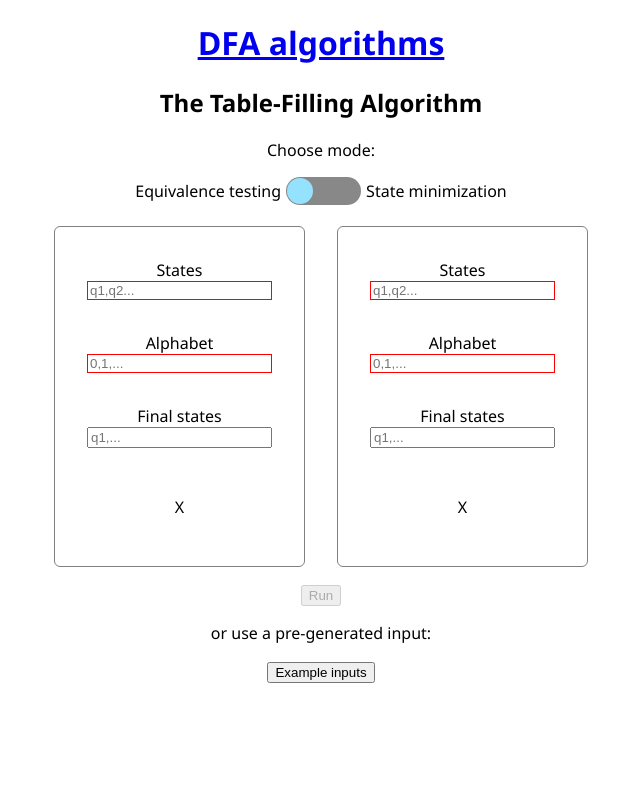
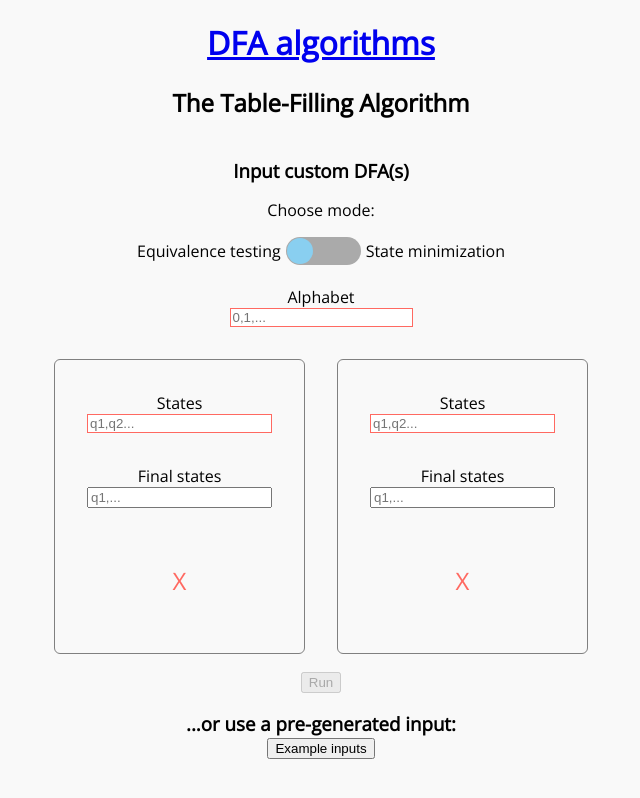
Before and after one commit to StenAL/dfa-algorithms, a React (Create React App) app: page /algorithm/table-filling/input in a window 1280 px wide. Shown: the whole page, without its empty margins (319-959 px from the left). Built offline with nearby package versions, Linux system fonts and the light colour scheme.

Commit message:
More styling for user input

```diff
--- a/src/components/TableFillingAlgorithmVisualization.tsx
+++ b/src/components/TableFillingAlgorithmVisualization.tsx
@@ -10,7 +10,7 @@ export default function TableFillingAlgorithmVisualization({
 }: AlgorithmVisualizationProps) {
     const rows: string[][] = [];
     let prevTitle = "";
-    let row: string[] = [""];
+    let row: string[] = [];
     let allStates;
     if (algorithm.mode === AlgorithmMode.EQUIVALENCE_TESTING) {
         allStates = algorithm.input1.states.concat(algorithm.input2.states);
@@ -29,7 +29,7 @@ export default function TableFillingAlgorithmVisualization({
         row.unshift(`[${pair[1]}]`);
     }
     rows.push(row); // push final row
-    if (rows.length > 1) {
+    if (rows.length > 1 || (rows.length === 1 && rows[0].length > 0) ) {
         const titleRow = [];
         for (let i = 1; i < allStates.length; i++) {
             const state = allStates[i];
@@ -77,7 +77,12 @@ export default function TableFillingAlgorithmVisualization({
             break;
         case CommonAlgorithmState.FINAL:
             stateDescription = "Final state"
-            const resultString = "Result: DFAs are " + (algorithm.result === EquivalenceTestingResult.EQUIVALENT ? " equivalent" : "non-equivalent")
+            let resultString;
+            if (algorithm.mode === AlgorithmMode.EQUIVALENCE_TESTING) {
+                resultString = "Result: DFAs are " + (algorithm.result === EquivalenceTestingResult.EQUIVALENT ? " equivalent" : "non-equivalent")
+            } else {
+                resultString = "States **todo** can be combined."
+            }
             stateDescription += ". " + resultString;
             break;
 
--- a/src/components/input/AlgorithmModeSwitch.tsx
+++ b/src/components/input/AlgorithmModeSwitch.tsx
@@ -20,10 +20,10 @@ export default function AlgorithmModeSwitch({mode, callback} : AlgorithmModeSwit
             }}
             checkedIcon={false}
             uncheckedIcon={false}
-            offHandleColor={"#95E2FF"}
-            onHandleColor={"#95E2FF"}
-            offColor={"#888"}
-            onColor={"#888"}
+            offHandleColor={"#89CFF0"}
+            onHandleColor={"#89CFF0"}
+            offColor={"#aaa"}
+            onColor={"#aaa"}
             width={75}
         />
         <span className={"algorithm-mode-option"}>State minimization</span>
--- a/src/components/input/DfaInput.tsx
+++ b/src/components/input/DfaInput.tsx
@@ -1,4 +1,4 @@
-import { useState } from "react";
+import { useEffect, useState } from "react";
 import { DFA } from "../../types/DFA";
 import InputConverter from "./InputConverter";
 import TransitionsInput from "./TransitionsInput";
@@ -6,27 +6,46 @@ import TransitionsInput from "./TransitionsInput";
 export type TransitionData = Map<string, Map<string, string>>;
 
 interface DfaInputProps {
+    alphabet: string[];
+    alphabetValid: boolean;
     convertInputCallback: (dfa: DFA | undefined) => void;
 }
 
-export default function DfaInput({ convertInputCallback }: DfaInputProps) {
+export default function DfaInput({ convertInputCallback, alphabet, alphabetValid }: DfaInputProps) {
     const [states, setStates] = useState<string[]>([]);
     const [finalStates, setFinalStates] = useState<string[]>([]);
-    const [alphabet, setAlphabet] = useState<string[]>([]);
     const [transitions, setTransitions] = useState<TransitionData>(new Map());
     const [transitionsValid, setTransitionsValid] = useState<boolean>(false);
+    useEffect(() => {
+        const transitionsCopy: TransitionData = new Map(
+            transitions
+        );
+
+        for (let state of states) {
+            const t = transitionsCopy.get(state)!;
+            for (let symbol of t.keys()) {
+                if (!alphabet.includes(symbol)) {
+                    t.delete(symbol);
+                }
+            }
+            for (let symbol of alphabet) {
+                if (!t.has(symbol)) {
+                    t.set(symbol, "");
+                }
+            }
+        }
+        setTransitions(transitionsCopy);
+    }, [alphabet])
 
     const statesValid =
         states.length > 0 && new Set(states).size === states.length;
     const finalStatesValid =
         new Set(finalStates).size === finalStates.length &&
         finalStates.every((s) => states.includes(s));
-    const alphabetValid =
-        alphabet.length > 0 && new Set(alphabet).size === alphabet.length;
 
     return (
         <div className={"dfa-input"}>
-            <div className={"input-fields"}>
+            <div className={"dfa-fields-container"}>
                 <label htmlFor={"states"}>States</label>
                 <input
                     name={"states"}
@@ -59,41 +78,6 @@ export default function DfaInput({ convertInputCallback }: DfaInputProps) {
                         setTransitions(transitionsCopy);
                     }}
                     className={statesValid ? "" : "invalid-input"}
-                />
-                <label htmlFor={"alphabet"}>Alphabet</label>
-                <input
-                    name={"alphabet"}
-                    type={"text"}
-                    placeholder={"0,1,..."}
-                    onChange={(event) => {
-                        const newAlphabet = event.target.value.split(",");
-                        if (
-                            newAlphabet.length > 0 &&
-                            newAlphabet[newAlphabet.length - 1] === ""
-                        ) {
-                            newAlphabet.pop();
-                        }
-                        const transitionsCopy: TransitionData = new Map(
-                            transitions
-                        );
-
-                        for (let state of states) {
-                            const t = transitionsCopy.get(state)!;
-                            for (let symbol of t.keys()) {
-                                if (!newAlphabet.includes(symbol)) {
-                                    t.delete(symbol);
-                                }
-                            }
-                            for (let symbol of newAlphabet) {
-                                if (!t.has(symbol)) {
-                                    t.set(symbol, "");
-                                }
-                            }
-                        }
-                        setAlphabet(newAlphabet);
-                        setTransitions(transitionsCopy);
-                    }}
-                    className={alphabetValid ? "" : "invalid-input"}
                 />
                 <label htmlFor={"finalStates"}>Final states</label>
                 <input
--- a/src/components/input/InputContainer.tsx
+++ b/src/components/input/InputContainer.tsx
@@ -12,26 +12,51 @@ interface InputContainerProps {
     runLink: string;
 }
 
-export default function InputContainer({modes, runCallback, runLink}: InputContainerProps) {
+export default function InputContainer({ modes, runCallback, runLink }: InputContainerProps) {
     const [input1, setInput1] = useState<DFA>();
     const [input2, setInput2] = useState<DFA>();
+    const [alphabet, setAlphabet] = useState<string[]>([]);
     const [mode, setMode] = useState<AlgorithmMode>(modes.length === 1 ? modes[0] : AlgorithmMode.EQUIVALENCE_TESTING);
+    const alphabetValid =
+        alphabet.length > 0 && new Set(alphabet).size === alphabet.length;
     let inputValid = false;
     if (mode === AlgorithmMode.EQUIVALENCE_TESTING && input1 && input2) {
         inputValid = true;
     } else if (mode === AlgorithmMode.STATE_MINIMIZATION && input1) {
         inputValid = true;
     }
-    // todo: only have single alphabet even for two DFAs
-    // todo: check that input1 and input2 state names have no overlap
-    return (<>
+    return (
+        <div className={"input-container"}>
+            <div className={"input-fields-container"}>
+                <h3>Input custom DFA(s)</h3>
                 {modes.length > 1 ?
                     <AlgorithmModeSwitch mode={mode} callback={(mode) => setMode(mode)} /> : ""
                 }
-        <div className={"inputs-container"}>
-            <DfaInput convertInputCallback={(dfa) => setInput1(dfa)} />
+                <div className={"alphabet-input"}>
+                    <label htmlFor={"alphabet"}>Alphabet</label>
+                    <input
+                        name={"alphabet"}
+                        type={"text"}
+                        placeholder={"0,1,..."}
+                        onChange={(event) => {
+                            const newAlphabet = event.target.value.split(",");
+                            if (
+                                newAlphabet.length > 0 &&
+                                newAlphabet[newAlphabet.length - 1] === ""
+                            ) {
+                                newAlphabet.pop();
+                            }
+                            setAlphabet(newAlphabet);
+                        }}
+                        className={alphabetValid ? "" : "invalid-input"}
+                    />
+                </div>
+                <div className={"dfa-inputs-container"}>
+                    <DfaInput convertInputCallback={(dfa) => setInput1(dfa)} alphabet={alphabet}
+                              alphabetValid={alphabetValid} />
                     {mode === AlgorithmMode.EQUIVALENCE_TESTING ? (
                         <DfaInput
+                            alphabet={alphabet} alphabetValid={alphabetValid}
                             convertInputCallback={(dfa) => setInput2!(dfa)}
                         />
                     ) : (
@@ -44,7 +69,9 @@ export default function InputContainer({modes, runCallback, runLink}: InputConta
                 >
                     <button disabled={!inputValid} onClick={() => runCallback(input1!, input2)}>Run</button>
                 </Link>
-        <p>or use a pre-generated input:</p>
+            </div>
+            <div className={"pre-generated-inputs-container"}>
+                <h3>...or use a pre-generated input:</h3>
                 <Link to={runLink}>
                     <button
                         onClick={() => runCallback(dfaA, mode === AlgorithmMode.EQUIVALENCE_TESTING ? dfaB : undefined)}
@@ -52,5 +79,6 @@ export default function InputContainer({modes, runCallback, runLink}: InputConta
                         Example inputs
                     </button>
                 </Link>
-    </>);
+            </div>
+        </div>);
 }
--- a/src/components/input/InputConverter.tsx
+++ b/src/components/input/InputConverter.tsx
@@ -53,7 +53,7 @@ export default function InputConverter({
     }, [validInput]);
 
     return (
-        <p className={validInput ? "valid-indicator" : ""}>
+        <p className={validInput ? "valid-indicator" : "invalid-indicator"}>
             {validInput ? "✓" : "X"}
         </p>
     );
--- a/src/index.scss
+++ b/src/index.scss
@@ -1,10 +1,17 @@
+@import url('https://fonts.googleapis.com/css2?family=Open+Sans&display=swap');
+:root {
+    --pastel-red: #ff6961;
+    --pastel-green: #77dd77;
+}
+
 body {
     margin: 0;
-    font-family: "Segoe UI", sans-serif;
+    font-family: "Open Sans", sans-serif;
     display: flex;
     flex-direction: column;
     align-items: center;
     text-align: center;
+    background: #f9f9f9;
 }
 
 .table-filling-row,
@@ -31,14 +38,32 @@ body {
 }
 
 .invalid-input {
-    border: 1px solid red;
+    border: 1px solid var(--pastel-red);
 }
 
 .transition-cell input {
     width: 2rem;
 }
 
-.inputs-container {
+.input-container, .input-fields-container {
+    display: flex;
+    flex-direction: column;
+    justify-content: center;
+    align-items: center;
+
+    h3 {
+        margin-bottom: 0;
+    }
+}
+
+.alphabet-input {
+    margin: 1rem 0;
+    max-width: 250px;
+    display: flex;
+    flex-direction: column;
+}
+
+.dfa-inputs-container {
     display: flex;
     flex-direction: row;
     justify-content: center;
@@ -53,7 +78,7 @@ body {
     border: 1px solid grey;
     border-radius: 6px;
 
-    .input-fields {
+    .dfa-fields-container {
         max-width: 250px;
         display: flex;
         flex-direction: column;
@@ -64,8 +89,15 @@ body {
     }
 }
 
+.invalid-indicator, .valid-indicator {
+    font-size: 1.5rem;
+}
+
+.invalid-indicator {
+    color: var(--pastel-red);
+}
 .valid-indicator {
-    color: green;
+    color: var(--pastel-green);
 }
 
 .disabled-link {
@@ -97,7 +129,3 @@ body {
     bottom: 8px;
     margin: 0 5px;
 }
-
-.table-filling-state {
-    //width: 400px;
-}
```
Lines whose indentation alone changed are shown as unchanged.
